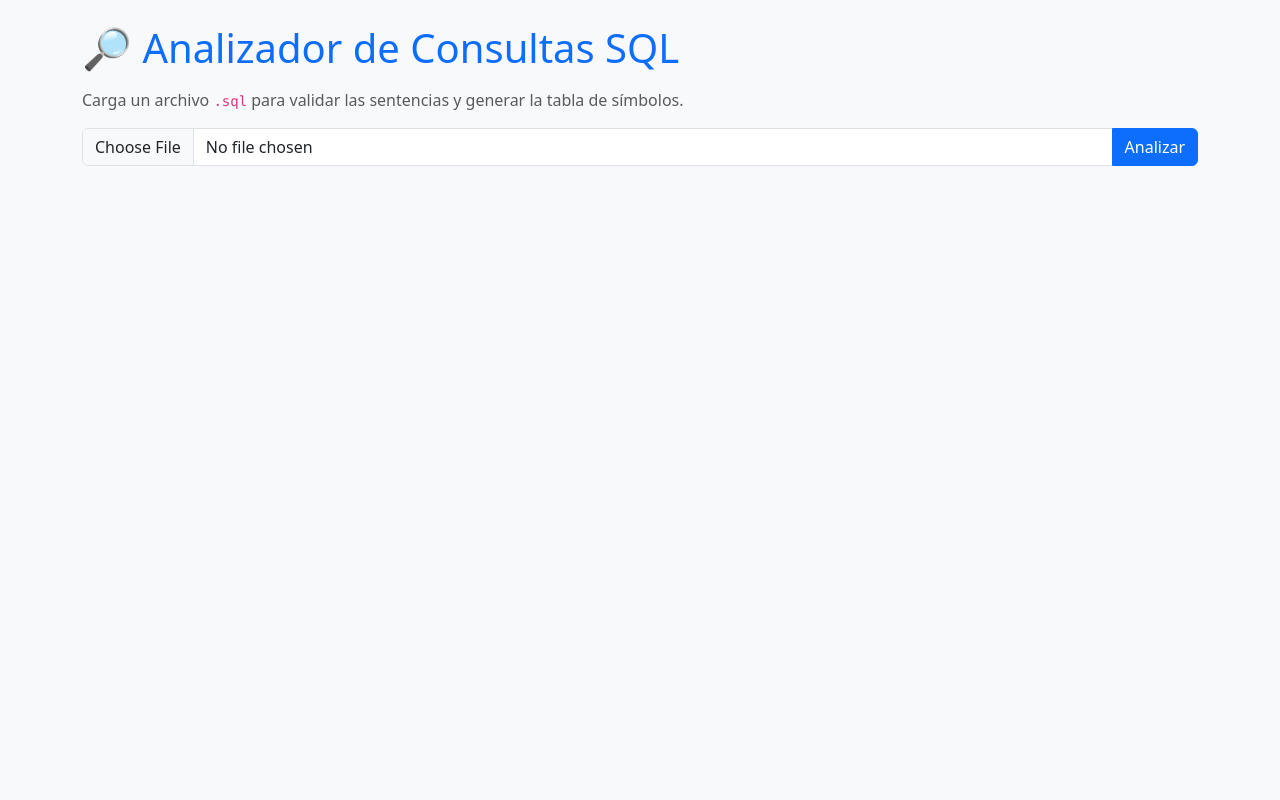
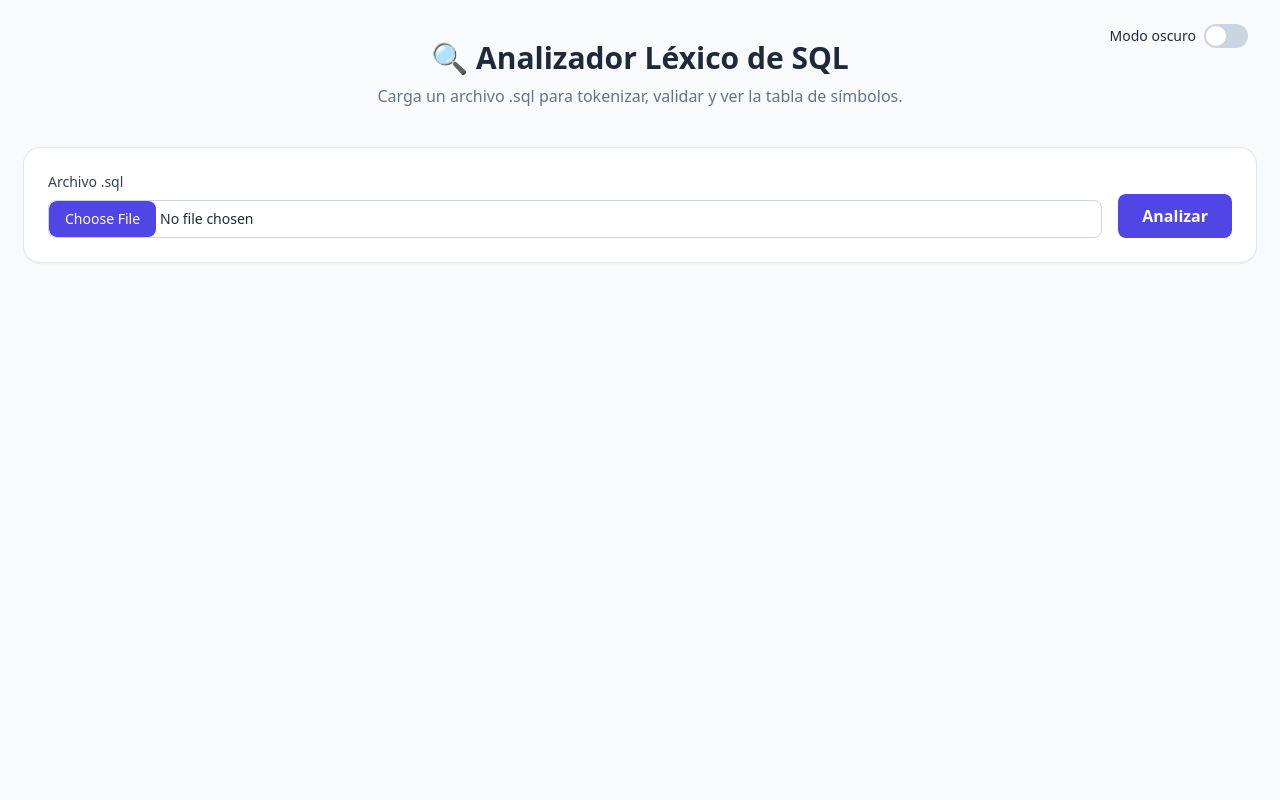
Before and after one commit to CristelleMadridLopez23/automata-analizador-consultas-sql, a Django app: page / in a window 1280 px wide. Run offline with Django 5.2, Linux system fonts and the light colour scheme; some libraries are stand-ins or nearby versions.

Commit message:
Analizador lexico: Diseño de interfaz

```diff
--- a/analizador_sql/analizador_lexico/templates/index.html
+++ b/analizador_sql/analizador_lexico/templates/index.html
@@ -12,153 +12,195 @@
        - Bootstrap 5 para estilo
 -->
 <!doctype html>
-<html lang="es">
+<html lang="es" x-data="{ dark:false, showSymbols:false, showSource:false }"
+      x-bind:class="dark ? 'dark' : ''">
 <head>
   <meta charset="utf-8">
-  <title>🔎 Analizador SQL (Autómata/Gramática)</title>
-  <meta name="viewport" content="width=device-width, initial-scale=1">
-  <link
-   href="https://cdn.jsdelivr.net/npm/bootstrap@5.3.2/dist/css/bootstrap.min.css"
-   rel="stylesheet">
+  <meta name="viewport" content="width=device-width,initial-scale=1">
+  <title>Analizador Léxico de SQL</title>
+  <script src="https://cdn.tailwindcss.com"></script>
+  <script src="https://unpkg.com/alpinejs@3.x.x" defer></script>
+  <script>
+    tailwind.config = { darkMode: 'class' }
+  </script>
 </head>
-<body class="bg-light">
-<div class="container py-4">
-  <h1 class="mb-3 text-primary">🔎 Analizador de Consultas SQL</h1>
-  <p class="text-muted">Carga un archivo <code>.sql</code> para validar las sentencias y generar la tabla de símbolos.</p>
+<body class="bg-slate-50 dark:bg-slate-900 text-slate-800 dark:text-slate-100 min-h-screen">
+  <div class="max-w-7xl mx-auto px-6 py-10">
 
-  <form method="post" enctype="multipart/form-data" class="mb-4">
+    <!-- HEADER -->
+    <header class="flex items-center justify-between mb-10">
+      <div class="flex-1 text-center">
+        <h1 class="text-3xl font-bold mb-2">🔍 Analizador Léxico de SQL</h1>
+        <p class="text-slate-500 dark:text-slate-400">
+          Carga un archivo .sql para tokenizar, validar y ver la tabla de símbolos.
+        </p>
+      </div>
+      <label class="flex items-center gap-2 absolute top-6 right-8 cursor-pointer">
+        <span class="text-sm">Modo oscuro</span>
+        <input type="checkbox" class="sr-only" @change="dark = !dark">
+        <div class="w-11 h-6 bg-slate-300 dark:bg-slate-700 rounded-full relative transition">
+          <div class="absolute top-0.5 left-0.5 w-5 h-5 bg-white dark:bg-slate-200 rounded-full transition-transform"
+               :class="dark ? 'translate-x-5' : ''"></div>
+        </div>
+      </label>
+    </header>
+
+    <!-- UPLOAD -->
+    <section class="bg-white dark:bg-slate-800 rounded-2xl shadow ring-1 ring-slate-200 dark:ring-slate-700 p-6 mb-8">
+      <form method="post" enctype="multipart/form-data"
+            class="grid sm:grid-cols-[1fr_auto] gap-4 items-end">
         {% csrf_token %}
-    <div class="input-group">
-      <input type="file" class="form-control" name="sqlfile" accept=".sql,.txt">
-      <button class="btn btn-primary">Analizar</button>
+        <div>
+          <label class="block text-sm font-medium mb-2 text-slate-700 dark:text-slate-300">
+            Archivo .sql
+          </label>
+          <input type="file" name="sqlfile" accept=".sql,.txt"
+                 class="w-full text-sm border border-slate-300 dark:border-slate-700 rounded-lg
+                        file:bg-indigo-600 file:text-white file:border-0 file:rounded-lg
+                        file:px-4 file:py-2 hover:file:bg-indigo-700">
         </div>
+        <button class="bg-indigo-600 hover:bg-indigo-700 text-white rounded-lg px-6 py-2.5 font-semibold">
+          Analizar
+        </button>
       </form>
+      {% if filename %}
+      <p class="mt-3 text-sm text-slate-500 dark:text-slate-400">
+        Archivo seleccionado: <span class="font-semibold">{{ filename }}</span>
+      </p>
+      {% endif %}
+    </section>
 
-  {% if filename %}
-  <div class="alert alert-info">Archivo: <strong>{{ filename }}</strong></div>
-  {% endif %}
-
-  <!-- Panel de progreso / “durante la evaluación” -->
+    <!-- PROGRESO -->
     {% if log %}
-  <div class="card mb-3">
-    <div class="card-header bg-secondary text-white">Progreso</div>
-    <div class="card-body">
-      <ol class="mb-0">
+    <section class="bg-white dark:bg-slate-800 rounded-2xl shadow ring-1 ring-slate-200 dark:ring-slate-700 p-6 mb-8">
+      <h2 class="text-lg font-semibold mb-3">Progreso</h2>
+      <ul class="space-y-1 list-decimal list-inside text-sm">
         {% for l in log %}
         <li>{{ l }}</li>
         {% endfor %}
-      </ol>
-    </div>
-  </div>
+      </ul>
+    </section>
     {% endif %}
 
-  <!-- Errores -->
+    <!-- ERRORES -->
     {% if errors and errors|length > 0 %}
-  <div class="alert alert-danger">
-    <h5 class="mb-2">❌ Errores encontrados</h5>
-    <ul class="mb-0">
+    <section class="rounded-2xl border border-rose-300 dark:border-rose-800 bg-rose-50 dark:bg-rose-900/30 p-6 mb-8">
+      <h2 class="text-lg font-semibold text-rose-700 dark:text-rose-300 mb-2">❌ Errores encontrados</h2>
+      <ul class="text-sm space-y-1">
         {% for e in errors %}
-      <li>{{ e }}</li>
+        <li class="font-mono">{{ e }}</li>
         {% endfor %}
       </ul>
-  </div>
-  {% else %}
-    {% if filename %}
-    <div class="alert alert-success">✅ No se encontraron errores de sintaxis para las producciones soportadas.</div>
-    {% endif %}
+    </section>
+    {% elif filename %}
+    <section class="rounded-2xl border border-emerald-300 dark:border-emerald-800 bg-emerald-50 dark:bg-emerald-900/30 p-6 mb-8">
+      <h2 class="text-lg font-semibold text-emerald-700 dark:text-emerald-300">✅ No se encontraron errores de sintaxis.</h2>
+      <p class="text-sm text-emerald-700/80 dark:text-emerald-300/80">
+        Las producciones soportadas fueron validadas correctamente.
+      </p>
+    </section>
     {% endif %}
 
-  <!-- Tokens (muestra rápida) -->
+    <!-- TOKENS -->
     {% if tokens %}
-  <div class="card mb-3">
-    <div class="card-header bg-success text-white">Tokens (primeros 2000)</div>
-    <div class="card-body table-responsive">
-      <table class="table table-sm table-bordered align-middle">
-        <thead class="table-light">
-          <tr><th>#</th><th>Tipo</th><th>Valor</th><th>Línea</th><th>Columna</th></tr>
+    <section class="bg-white dark:bg-slate-800 rounded-2xl shadow ring-1 ring-slate-200 dark:ring-slate-700 p-6 mb-8">
+      <div class="flex justify-between items-center mb-4">
+        <h2 class="text-lg font-semibold">Tokens (primeros 2000)</h2>
+        <span class="text-sm text-slate-500 dark:text-slate-400">Total: {{ tokens|length }}</span>
+      </div>
+      <div class="border border-slate-200 dark:border-slate-700 rounded-lg overflow-hidden">
+        <div class="max-h-80 overflow-y-auto"> <!-- scroll limitado -->
+          <table class="min-w-full text-sm">
+            <thead class="bg-slate-100 dark:bg-slate-900 sticky top-0">
+              <tr class="text-left">
+                <th class="px-4 py-2">#</th>
+                <th class="px-4 py-2">Tipo</th>
+                <th class="px-4 py-2">Valor</th>
+                <th class="px-4 py-2">Línea</th>
+                <th class="px-4 py-2">Col</th>
+              </tr>
             </thead>
-        <tbody>
+            <tbody class="divide-y divide-slate-200 dark:divide-slate-700">
               {% for t in tokens %}
-          <tr>
-            <td>{{ forloop.counter }}</td>
-            <td>{{ t.type }}</td>
-            <td><code>{{ t.value }}</code></td>
-            <td>{{ t.line }}</td>
-            <td>{{ t.col }}</td>
+              <tr class="hover:bg-slate-50 dark:hover:bg-slate-900/50">
+                <td class="px-4 py-2">{{ forloop.counter }}</td>
+                <td class="px-4 py-2">{{ t.type }}</td>
+                <td class="px-4 py-2 font-mono">{{ t.value }}</td>
+                <td class="px-4 py-2">{{ t.line }}</td>
+                <td class="px-4 py-2">{{ t.col }}</td>
               </tr>
               {% endfor %}
             </tbody>
           </table>
         </div>
       </div>
+
+      <div class="mt-6 flex gap-4 justify-center">
+        {% if symtab %}
+        <button @click="showSymbols=true"
+                class="bg-indigo-600 hover:bg-indigo-700 text-white px-5 py-2.5 rounded-lg font-semibold">
+          📊 Ver tabla de símbolos
+        </button>
         {% endif %}
-
-  <!-- Tabla de símbolos (colapsable al final) -->
-  {% if symtab %}
-  <p>
-    <button class="btn btn-outline-primary" type="button" data-bs-toggle="collapse" data-bs-target="#symtab">
-      📊 Mostrar/Ocultar Tabla de Símbolos
+        {% if source %}
+        <button @click="showSource=true"
+                class="bg-slate-700 hover:bg-slate-800 text-white px-5 py-2.5 rounded-lg font-semibold">
+          📄 Ver archivo fuente
         </button>
-  </p>
-  <div class="collapse" id="symtab">
-    <div class="card">
-      <div class="card-header">Tabla de Símbolos</div>
-      <div class="card-body table-responsive">
-        <div class="row">
-          <div class="col-md-6">
-            <ul class="list-group mb-3">
-              <li class="list-group-item">Tamaño: {{ stats.size }}</li>
-              <li class="list-group-item">Entradas: {{ stats.total_entries }}</li>
-              <li class="list-group-item">Colisiones: {{ stats.collisions }}</li>
-              <li class="list-group-item">Factor de carga: {{ stats.load_factor }}</li>
-              <li class="list-group-item">
-                Por tipo:
-                <ul class="mb-0">
-                  {% for k, v in stats.by_kind.items %}
-                    <li><strong>{{ k }}</strong>: {{ v }}</li>
-                  {% endfor %}
-                </ul>
-              </li>
-            </ul>
+        {% endif %}
       </div>
+    </section>
+    {% endif %}
   </div>
 
-        <table class="table table-sm table-bordered">
-          <thead class="table-light">
-            <tr>
-              <th>Hash</th><th>Kind</th><th>Valor</th><th>Línea</th><th>Col</th><th>Refs</th>
+  <!-- MODAL: Tabla de símbolos -->
+  <template x-if="showSymbols">
+    <div class="fixed inset-0 bg-black/70 flex items-center justify-center z-50" x-transition>
+      <div class="bg-white dark:bg-slate-900 w-11/12 max-w-6xl rounded-2xl p-6 shadow-xl relative">
+        <button @click="showSymbols=false"
+                class="absolute top-3 right-4 text-slate-500 dark:text-slate-400 hover:text-slate-800 dark:hover:text-slate-200">✖</button>
+        <h2 class="text-2xl font-bold text-center mb-5">📊 Tabla de símbolos</h2>
+        <div class="max-h-[70vh] overflow-y-auto border border-slate-200 dark:border-slate-700 rounded-lg">
+          <table class="min-w-full text-sm">
+            <thead class="bg-slate-100 dark:bg-slate-800 sticky top-0">
+              <tr class="text-left">
+                <th class="px-4 py-2">Hash</th>
+                <th class="px-4 py-2">Kind</th>
+                <th class="px-4 py-2">Valor</th>
+                <th class="px-4 py-2">Línea</th>
+                <th class="px-4 py-2">Col</th>
+                <th class="px-4 py-2">Refs</th>
               </tr>
             </thead>
-          <tbody>
+            <tbody class="divide-y divide-slate-200 dark:divide-slate-700">
               {% for e in symtab %}
-              <tr>
-                <td><code>{{ e.hash }}</code></td>
-                <td>{{ e.kind }}</td>
-                <td><code>{{ e.value }}</code></td>
-                <td>{{ e.line }}</td>
-                <td>{{ e.col }}</td>
-                <td>{{ e.refs }}</td>
+              <tr class="hover:bg-slate-50 dark:hover:bg-slate-900/50">
+                <td class="px-4 py-2 font-mono">{{ e.hash }}</td>
+                <td class="px-4 py-2">{{ e.kind }}</td>
+                <td class="px-4 py-2 font-mono">{{ e.value }}</td>
+                <td class="px-4 py-2">{{ e.line }}</td>
+                <td class="px-4 py-2">{{ e.col }}</td>
+                <td class="px-4 py-2">{{ e.refs }}</td>
               </tr>
               {% endfor %}
             </tbody>
           </table>
-
         </div>
       </div>
     </div>
-  {% endif %}
+  </template>
 
-  <!-- Fuente (opcional) -->
-  {% if source %}
-  <div class="card mt-3">
-    <div class="card-header">Archivo fuente</div>
-    <div class="card-body">
-      <pre class="mb-0" style="white-space: pre-wrap;">{{ source }}</pre>
+  <!-- MODAL: Archivo fuente -->
+  <template x-if="showSource">
+    <div class="fixed inset-0 bg-black/70 flex items-center justify-center z-50" x-transition>
+      <div class="bg-white dark:bg-slate-900 w-11/12 max-w-4xl rounded-2xl p-6 shadow-xl relative">
+        <button @click="showSource=false"
+                class="absolute top-3 right-4 text-slate-500 dark:text-slate-400 hover:text-slate-800 dark:hover:text-slate-200">✖</button>
+        <h2 class="text-2xl font-bold text-center mb-5">📄 Archivo fuente</h2>
+        <pre class="max-h-[70vh] overflow-y-auto p-4 bg-slate-50 dark:bg-slate-800 border border-slate-200 dark:border-slate-700 rounded-lg text-sm font-mono leading-6 whitespace-pre-wrap">{{ source }}</pre>
       </div>
     </div>
-  {% endif %}
-</div>
+  </template>
 
-<script src="https://cdn.jsdelivr.net/npm/bootstrap@5.3.2/dist/js/bootstrap.bundle.min.js"></script>
 </body>
 </html>
```
Lines whose indentation alone changed are shown as unchanged.
